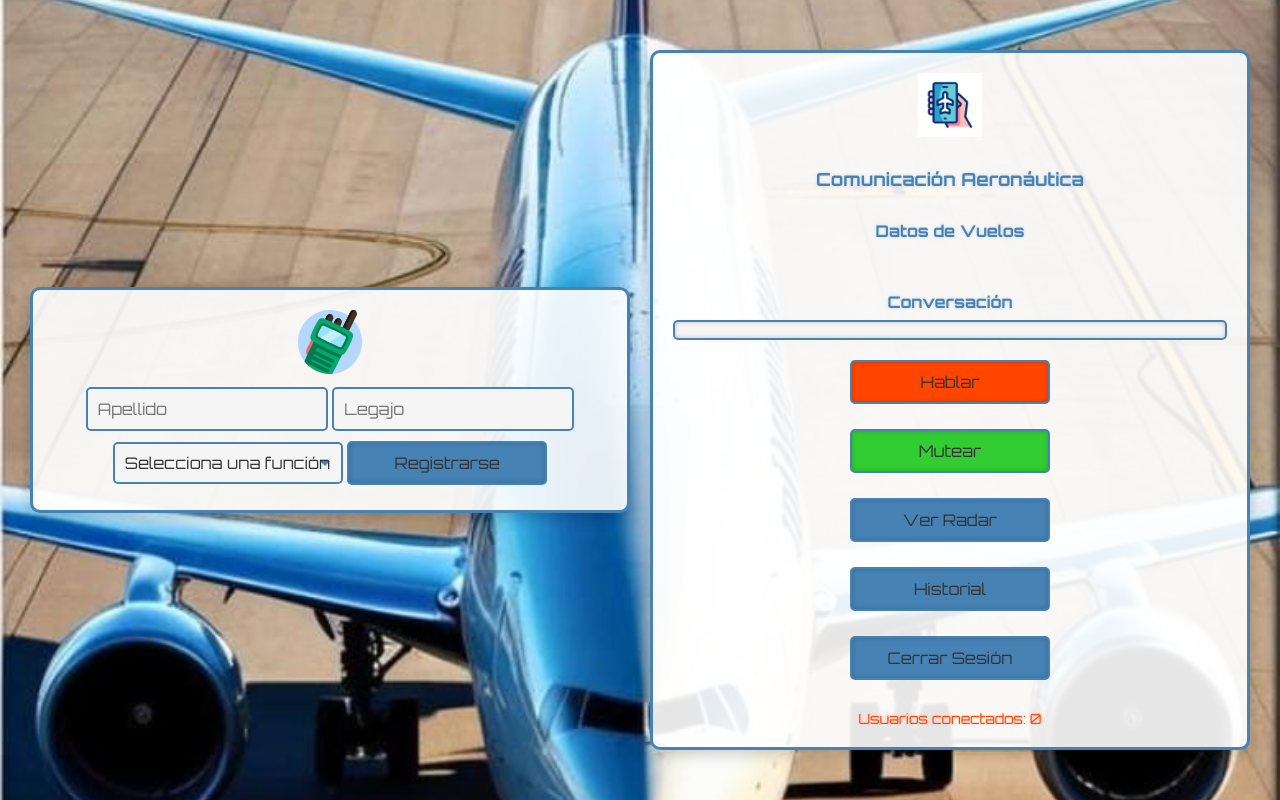
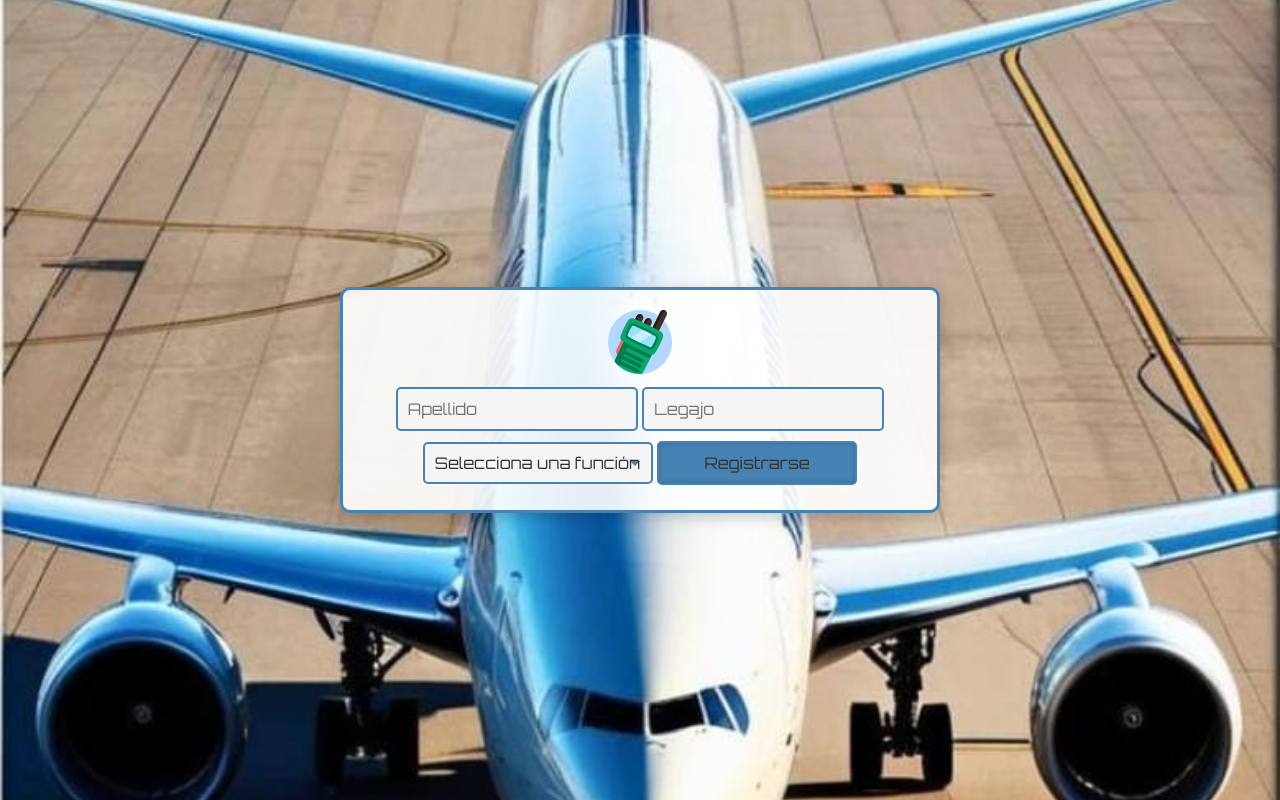
Before and after one commit to Ssteier2016/HANDLEPHONE, a FastAPI app: page / in a window 1280 px wide. Run offline with FastAPI, Linux system fonts and the light colour scheme; some libraries are stand-ins or nearby versions.

Commit message:
Update index.html

```diff
--- a/templates/index.html
+++ b/templates/index.html
@@ -11,7 +11,7 @@
     <link rel="manifest" href="/templates/manifest.json">
 </head>
 <body>
-    <div id="register">
+    <div id="register" style="display: block;">
         <img src="/templates/walkie-talkie.png" alt="HANDLEPHONE Logo" class="logo">
         <input id="name" placeholder="Apellido">
         <input id="legajo" placeholder="Legajo" type="number" maxlength="5">
@@ -32,7 +32,7 @@
         <button onclick="register()">Registrarse</button>
     </div>
 
-    <div id="main">
+    <div id="main" style="display: none;">
         <img src="/templates/phoneair.gif" alt="HANDLEPHONE Logo" class="logo">
         <h2>Comunicación Aeronáutica</h2>
         <div id="flights-window">
@@ -62,7 +62,7 @@
         <div id="map"></div>
     </div>
 
-    <div id="history-screen">
+    <div id="history-screen" style="display: none;">
         <button onclick="backToMain()">Volver</button>
         <h2>Historial</h2>
         <div id="history-list"></div>
```
